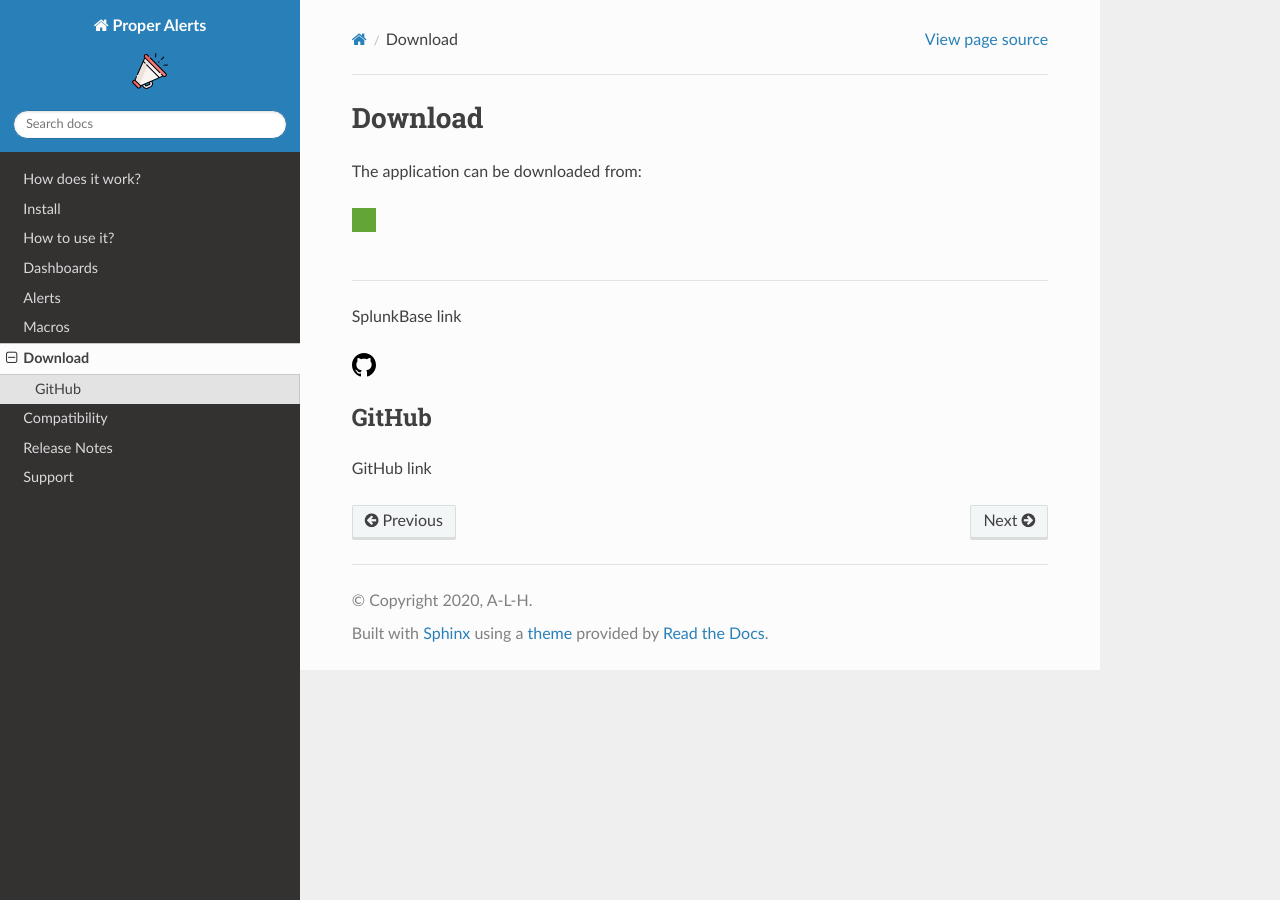
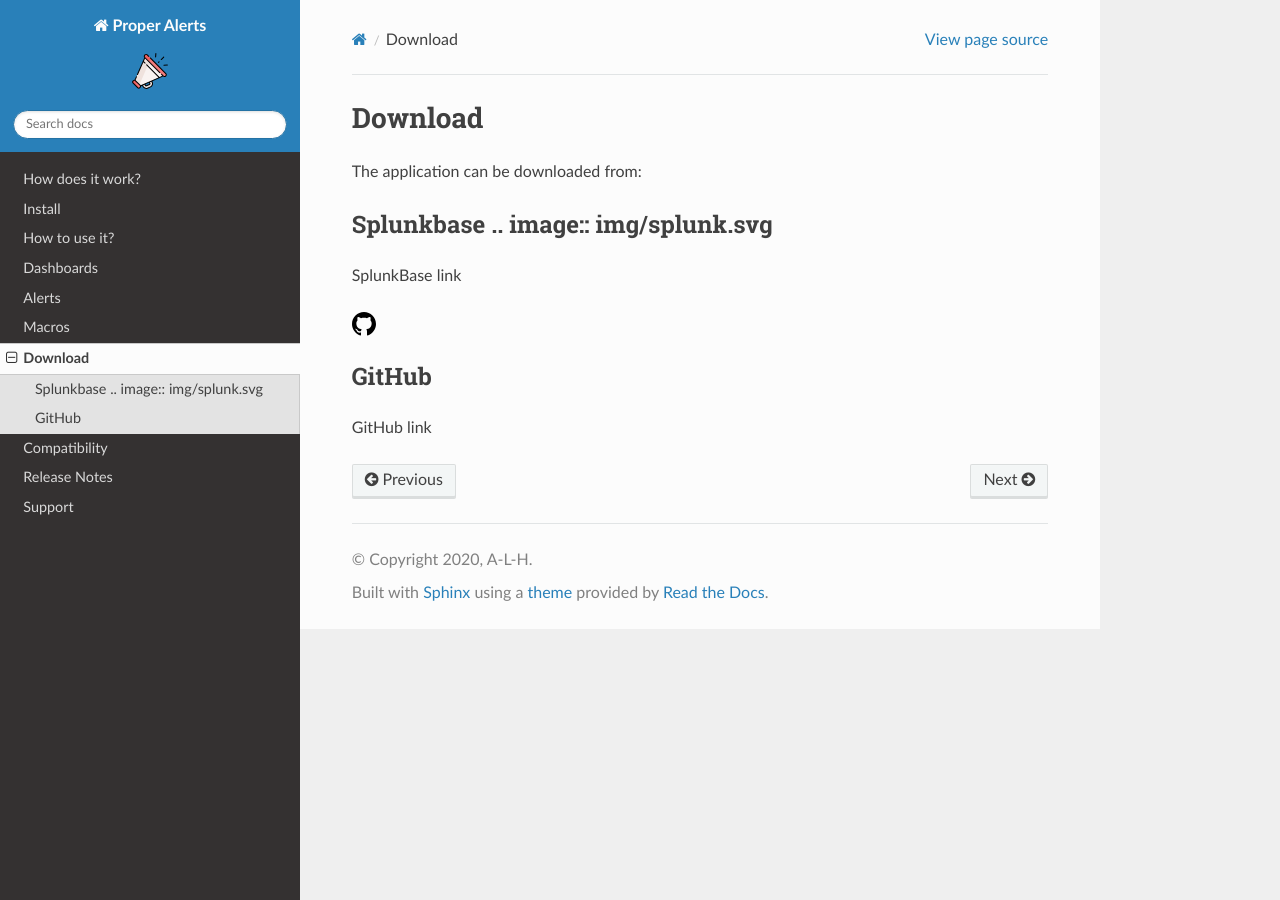
Before and after one commit to a-l-h/splunk-app-proper-alerts, a Sphinx documentation site: the page built from doc/download.rst, in a window 1280 px wide. Built offline with Sphinx 7.4.7 and the Read the Docs theme 2.0.0, drawn with Linux system fonts in a browser that asks for light colours.

Commit message:
Update download.rst

```diff
--- a/doc/download.rst
+++ b/doc/download.rst
@@ -3,7 +3,7 @@
 
 The application can be downloaded from:
 
-.. image:: img/splunk.svg
+Splunkbase .. image:: img/splunk.svg
 ##########
 
 SplunkBase link
```
